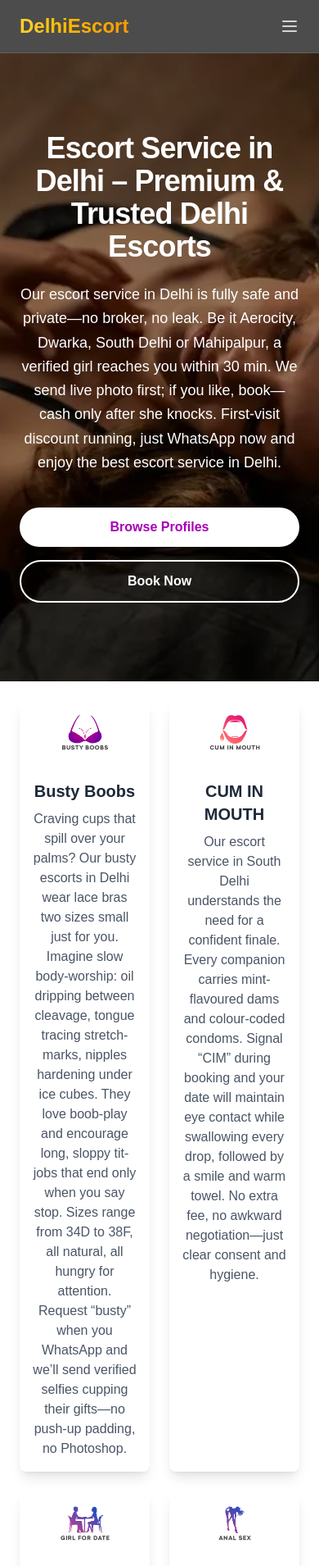
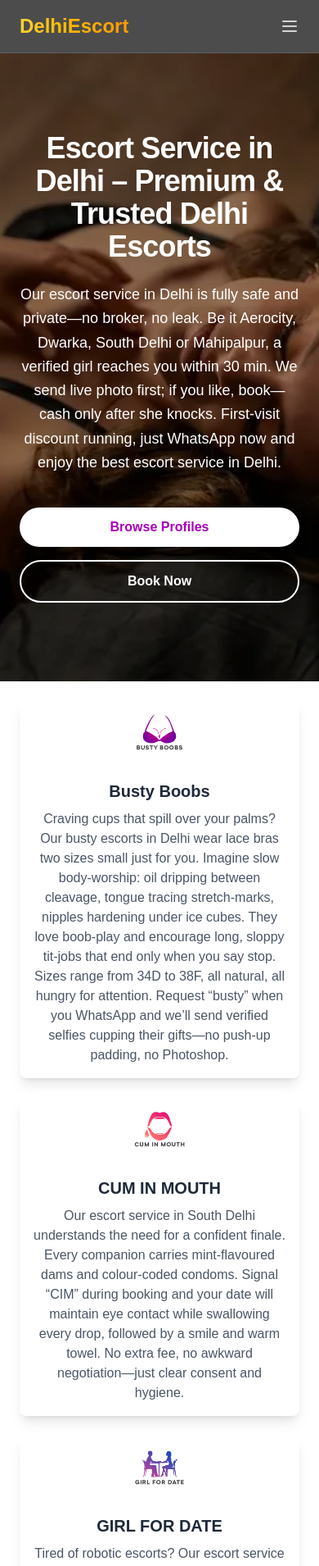
Before and after one commit to Prakash84/NewdelhiEs, a Next.js app: page /escort-service-in-delhi in a window 390 px wide. Shown: the top 1910 px of the page at 82% size. Built offline with nearby package versions, Linux system fonts and the light colour scheme.

Commit message:
production build ready

```diff
--- a/app/escort-service-in-delhi/Servicpage.js
+++ b/app/escort-service-in-delhi/Servicpage.js
@@ -282,7 +282,7 @@ const pillars = [
   </div>
 </section>
  {/* hOT Service */}
-        <div className="grid grid-cols-2 sm:grid-cols-2 lg:grid-cols-6 gap-6 p-6">
+        <div className="grid grid-cols-1 sm:grid-cols-1 lg:grid-cols-6 gap-6 p-6">
       {services2.map((service, index) => (
         <div
           key={index}
```
